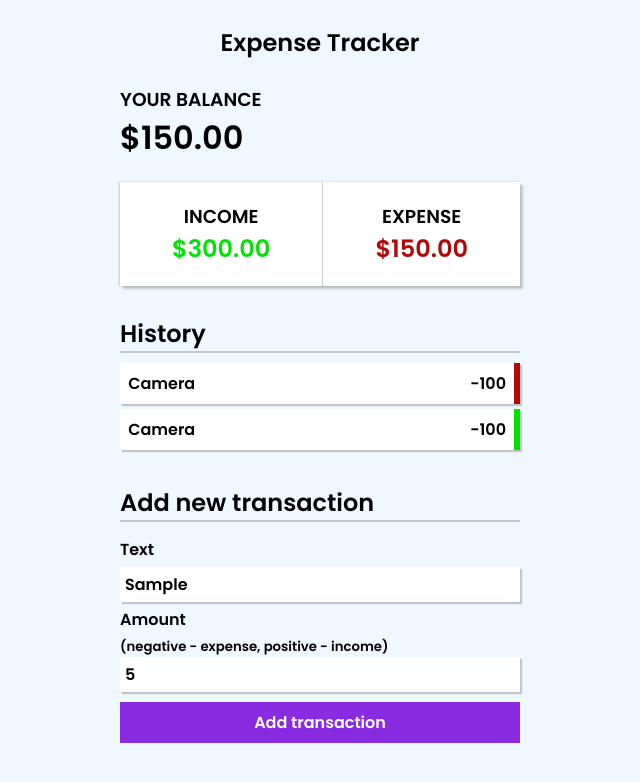
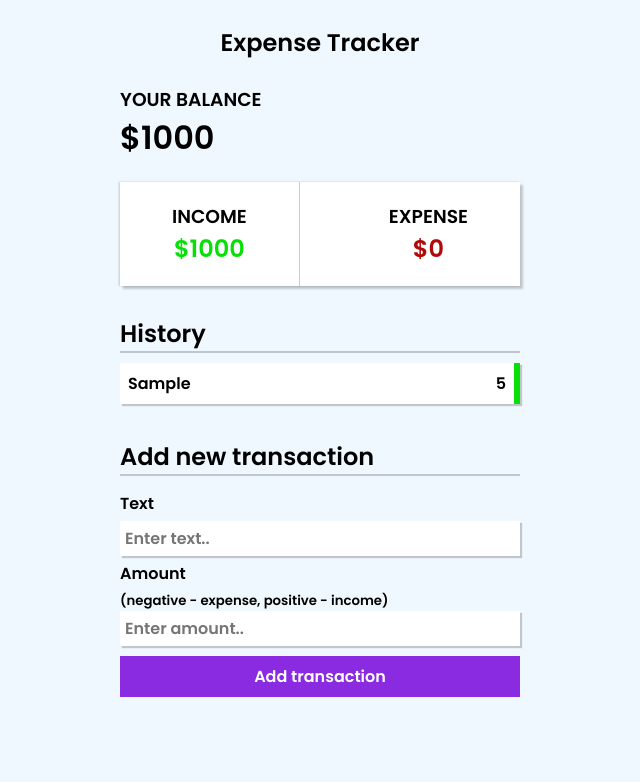
Before and after one commit to a-dev1/ExpenseTracker, a plain HTML site: page index.html in a window 1280 px wide. Both pictures are taken after typing "Sample", "5" into the empty fields and a click on the button "Add transaction". Shown: the whole page, without its empty margins (320-960 px from the left). Drawn offline with Linux system fonts and the light colour scheme.

Commit message:
complete the button interaction

```diff
--- a/index.html
+++ b/index.html
@@ -6,7 +6,7 @@
     <link rel="stylesheet" href="style.css">
     <title>Expense Tracker</title>
 </head>
-<body>
+<body onload="calculate()">
     <div class="container">
         <h2 class="heading">Expense Tracker</h2>
 
@@ -28,16 +28,16 @@
 
         <div class="history-container">
             <h2>History</h2>
-            <div class="item credit">
+            <!-- <div class="item credit">
                 <button class="cross-btn">X</button>
                 <span class="expense-name">Camera</span>
                 <span class="expense-amount">-100</span>
             </div>
             <div class="item debit">
                 <button class="cross-btn">X</button>
-                <span class="expense-name">Camera</span>
+                <span class="expense-name">Bo</span>
                 <span class="expense-amount">-100</span>
-            </div>
+            </div> -->
         </div>
 
         <div class="add-transaction-container">
--- a/script.js
+++ b/script.js
@@ -6,15 +6,58 @@ let input_value = document.querySelector(".input-value");
 let add_btn_bx = document.querySelector(".add-btn");
 let item_container = document.querySelector(".history-container");
 
-const makeItem = () => {
+let income= 1000, expense=0, balance=0;
+
+
+let calculate = () => {
+    balance = income - expense;
+
+    income_bx.innerHTML = `$${income}`
+    expense_bx.innerHTML = `$${expense}`
+    balance_bx.innerHTML = `$${balance}`
+}
+
+const makeItem = (type, value) => {
     const item = document.createElement('div');
     const button = document.createElement('button');
     const span1 = document.createElement('span');
     const span2 = document.createElement('span');
 
-    item.appendChild(button)
-    item.appendChild(span1)
-    item.appendChild(span2)
+    button.innerHTML = "X";
+    button.addEventListener('click', removeItem);
+    span1.innerHTML = type;
+    span2.innerHTML = value;
+
+    item.appendChild(button);
+    item.appendChild(span1);
+    item.appendChild(span2);
+
+    item.classList.add('item');
+    (value > 0) ? item.classList.add('debit') : item.classList.add('credit');
+    button.classList.add('cross-btn');
+    span1.classList.add('expense-name');
+    span2.classList.add('expense-amount');
 
     item_container.appendChild(item)
+    return item;
 }
+
+const removeItem = (e) => {
+    console.log(e.target);
+    e.target.parentNode.remove();
+}
+
+const addItem = () => {
+
+    if(input_type.value != "" && input_value.value != "")
+        makeItem(input_type.value, input_value.value);
+
+    input_type.value = "";
+    input_value.value = "";
+}
+
+add_btn_bx.addEventListener('click', addItem)
+
+document.querySelectorAll('.cross-btn').forEach(btn => {
+    btn.addEventListener('click', removeItem);
+})
--- a/style.css
+++ b/style.css
@@ -94,11 +94,27 @@ body {
     padding: 8px;
     margin: 5px 0 5px 0;
     box-shadow: 2px 2px 1px rgba(0, 0, 0, 0.2);
+    position: relative;
+}
+
+.cross-btn {
+    display: inline;
+    padding: 2px 8px;
+    transform: translateX(-110%);
+    border: none;
+    background-color: red;
+    color: #fff;
+    transition: all 0.3s linear;
+    opacity: 0;
+}
+
+.cross-btn:hover {
+    opacity: 1;
 }
 
 .item .expense-name {
-    position: relative;
-    left: -150px;
+    position: absolute;
+    left:  8px;
 }
 
 .credit {
@@ -120,21 +136,7 @@ input {
     font-size: 16px;
     border: none;
     box-shadow: 2px 2px 1px rgba(0, 0, 0, 0.2);
-}
-
-.cross-btn {
-    display: inline;
-    padding: 2px 8px;
-    transform: translateX(-110%);
-    border: none;
-    background-color: red;
-    color: #fff;
-    transition: all 0.3s linear;
-    opacity: 0;
-}
-
-.cross-btn:hover {
-    opacity: 1;
+    outline: none;
 }
 
 .add-btn {
```
